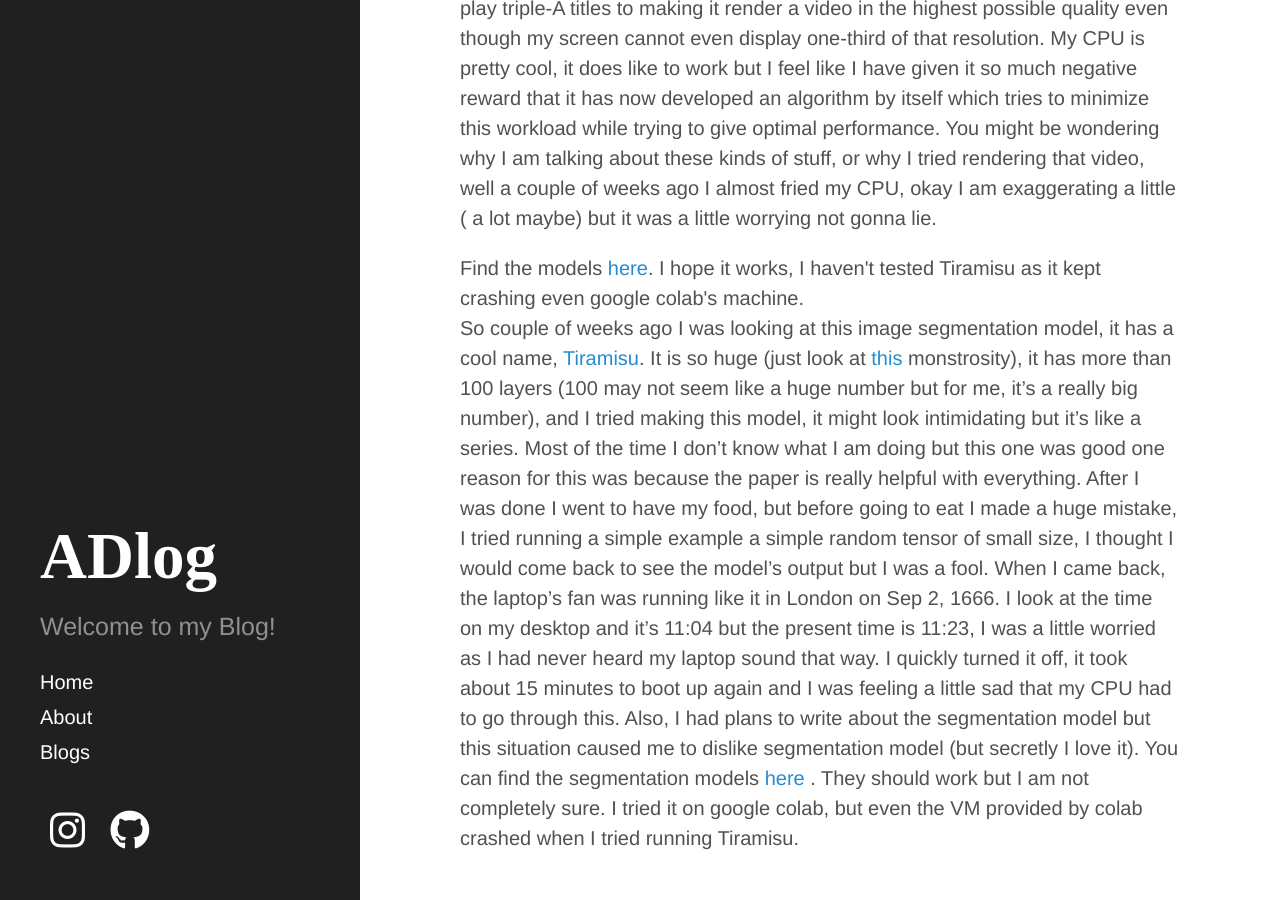
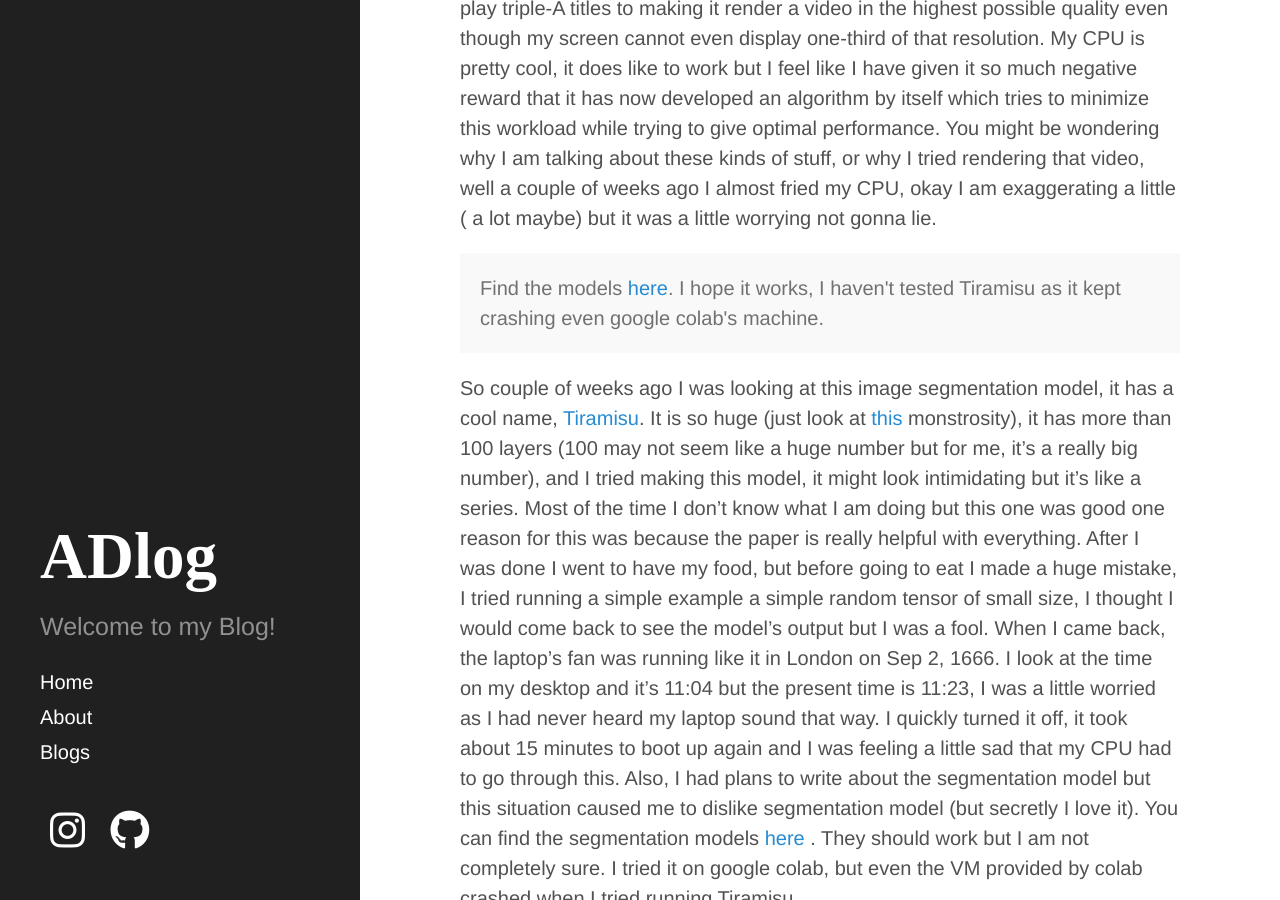
Before and after one commit to arogyad/arogyad.github.io, a Jekyll site: the page built from _posts/2021-02-15-Segmentation Model.md, in a window 1280 px wide and 900 px high, scrolled down 377 px. Built offline with Jekyll 4.4.1, drawn with Linux system fonts in a browser that asks for light colours; nearby versions of some CDN libraries; some web fonts are replaced.

Commit message:
Update 2021-02-15-Segmentation Model.md

```diff
--- a/_posts/2021-02-15-Segmentation Model.md
+++ b/_posts/2021-02-15-Segmentation Model.md
@@ -5,7 +5,7 @@ published: true
 ---
 While there are many things that one can worry about, the thing that gets me the most worried is not knowing if today is the last day my laptop will have a working CPU. I feel so bad for my CPU, it has gone through so much i.e from me trying to play triple-A titles to making it render a video in the highest possible quality even though my screen cannot even display one-third of that resolution. My CPU is pretty cool, it does like to work but I feel like I have given it so much negative reward that it has now developed an algorithm by itself which tries to minimize this workload while trying to give optimal performance. You might be wondering why I am talking about these kinds of stuff, or why I tried rendering that video, well a couple of weeks ago I almost fried my CPU, okay I am exaggerating a little ( a lot maybe) but it was a little worrying not gonna lie.
 
-<div>
+<div class='message'>
 Find the models <a href ='https://github.com/arogyad/segmentationmodels' target='_blank'>here</a>. I hope it works, I haven't tested Tiramisu as it kept crashing even google colab's machine.
 </div>
 
```
